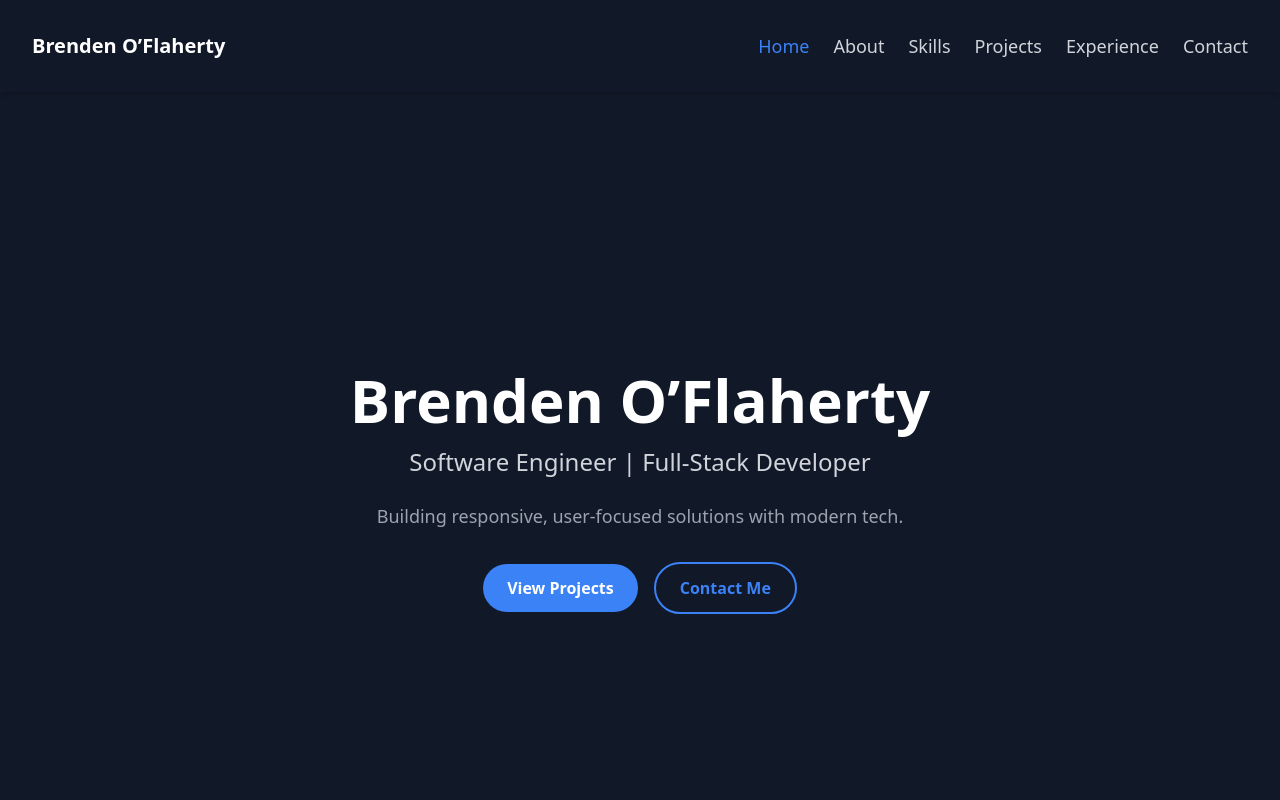
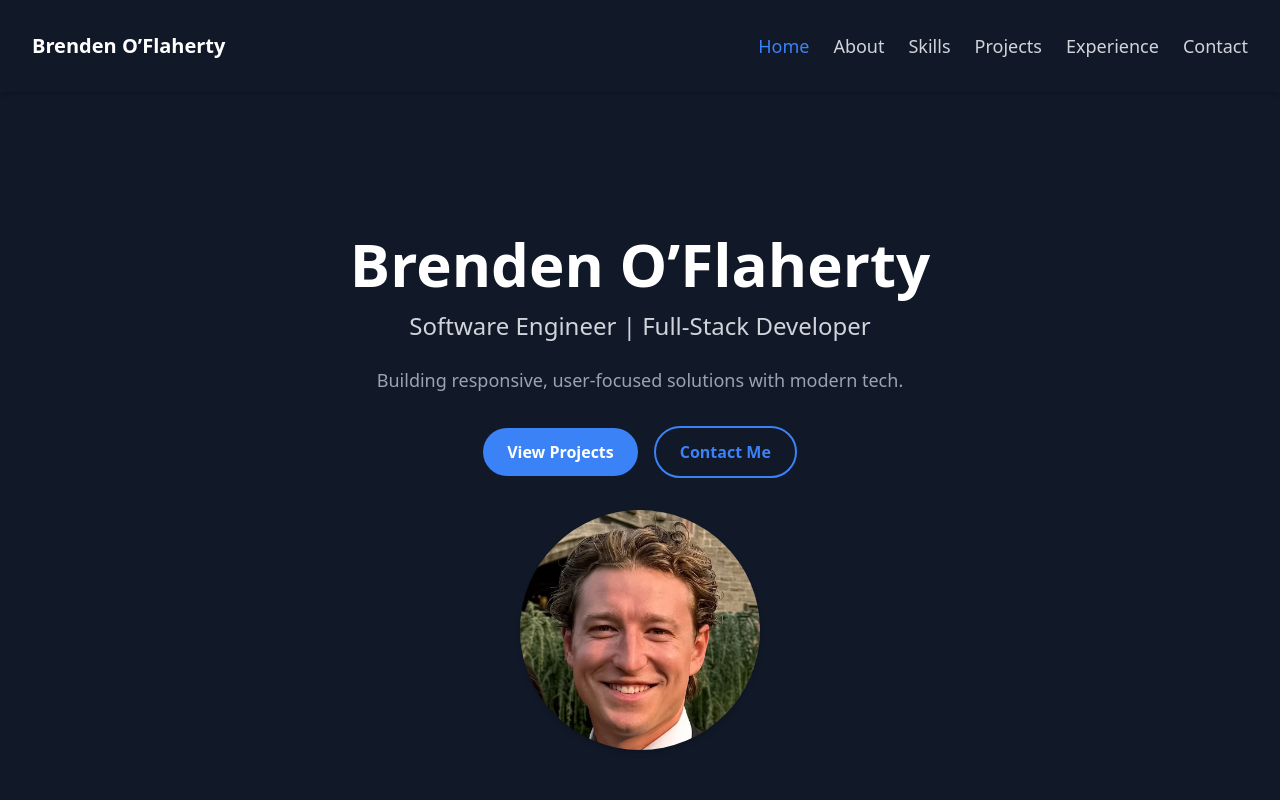
Before and after one commit to boflaherty3/brenden-portfolio, a React (Vite) app: page /#/ in a window 1280 px wide. Shown: the top 800 px of the page. Built offline with nearby package versions, Linux system fonts and the light colour scheme.

Commit message:
adding headshot to homepage

```diff
--- a/src/pages/About.tsx
+++ b/src/pages/About.tsx
@@ -1,6 +1,6 @@
 import { Link } from "react-router-dom";
 import running from "../assets/running.jpeg";
-import brenden from "../assets/brenden_headshot.jpeg";
+import brenden from "../assets/brenden.jpeg";
 import castle from "../assets/castle.jpeg";
 
 
--- a/src/pages/Home.tsx
+++ b/src/pages/Home.tsx
@@ -1,4 +1,5 @@
 import { Link } from "react-router-dom";
+import headshot from "../assets/brenden_headshot.jpg";
 
 const Home = () => {
     return (
@@ -11,6 +12,11 @@ const Home = () => {
             <Link to="/projects" className="inline-block bg-blue-500 text-white px-6 py-3 rounded-full font-semibold hover:bg-blue-600 transition-colors">View Projects</Link>
             <Link to="/contact" className="inline-block border-2 border-blue-500 text-blue-500 bg-transparent px-6 py-3 rounded-full font-semibold hover:bg-blue-500 hover:text-white transition-colors">Contact Me</Link>
           </div>
+          <div className="max-w-[240px] mx-auto mt-8">
+            <div className="overflow-hidden rounded-full shadow-md hover:shadow-blue-500/50 transition-shadow">
+              <img src={headshot} alt="Brenden headshot" className="w-full h-full object-cover object-center aspect-square"/>
+            </div>
+          </div>
         </div>
       </section>
     );
```
Also changed, not shown: src/assets/brenden.jpeg (renamed from src/assets/brenden_headshot.jpeg), src/assets/brenden_headshot.jpg (added).
